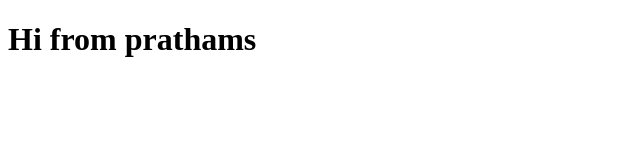
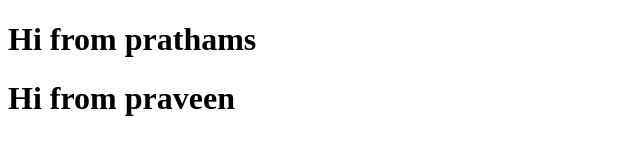
Before and after one commit to code-imprimis/first-repo, a plain HTML site: page index.html in a window 1280 px wide. Shown: the whole page, without its empty margins (0-640 px from the left). Drawn offline with Linux system fonts and the light colour scheme.

Commit message:
test commit

```diff
--- a/index.html
+++ b/index.html
@@ -8,6 +8,7 @@
 </head>
 <body>
     <h1>Hi from prathams</h1>
+    <h1>Hi from praveen</h1>
     <script src="index.js"></script>
 </body>
 </html>
```
